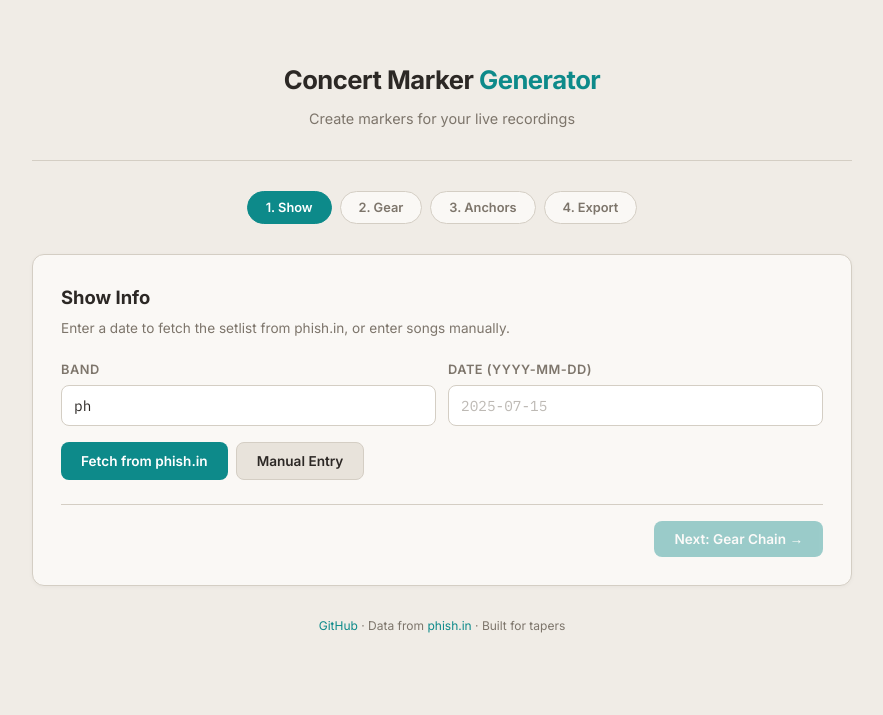
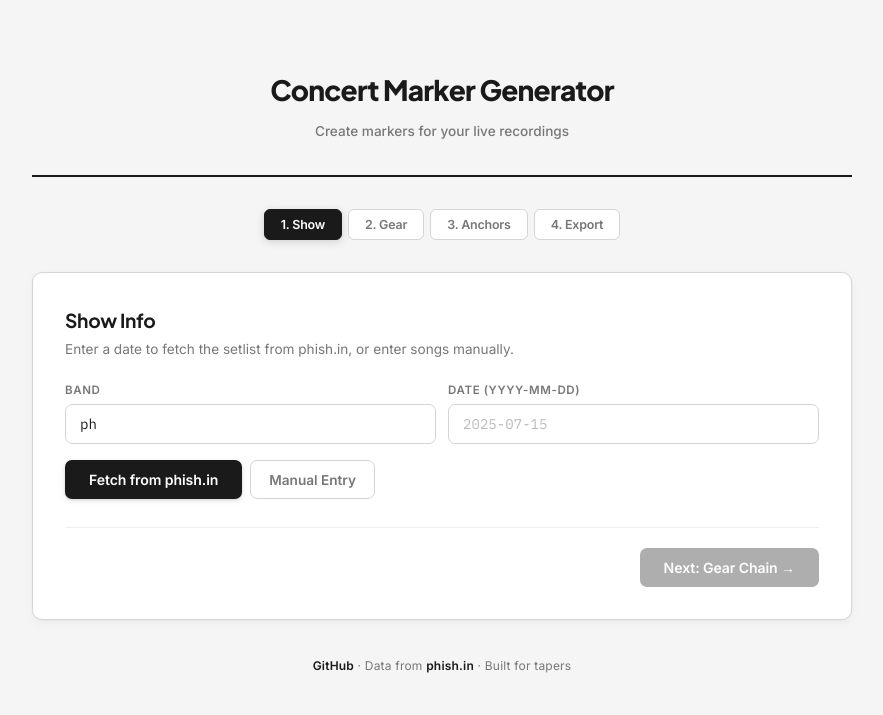
Before and after one commit to PosterNutbag01/concert-marker, a plain HTML site: page index.html in a window 1280 px wide. Shown: the whole page, without its empty margins (198-1081 px from the left). Drawn offline with Linux system fonts and the light colour scheme.

Commit message:
Update index.html

```diff
--- a/index.html
+++ b/index.html
@@ -6,24 +6,25 @@
 <meta name="viewport" content="width=device-width, initial-scale=1.0">
 <title>Concert Marker Generator</title>
 <style>
-  @import url('https://fonts.googleapis.com/css2?family=IBM+Plex+Mono:wght@400;600;700&family=Inter:wght@400;500;600;700&display=swap');
+  @import url('https://fonts.googleapis.com/css2?family=IBM+Plex+Mono:wght@400;500;600&family=Inter:wght@400;500;600&family=Plus+Jakarta+Sans:wght@600;700;800&display=swap');
 
   * { margin: 0; padding: 0; box-sizing: border-box; }
 
   :root {
-    --bg: #f0ece6;
-    --surface: #faf8f5;
-    --surface2: #e8e3db;
-    --border: #d4cec4;
-    --text: #2c2825;
-    --text-dim: #7d756b;
-    --accent: #0d8a8a;
-    --accent-dim: #0a7070;
-    --accent-light: #e6f5f5;
-    --green: #3d8b5e;
-    --red: #c44040;
+    --bg: #f5f5f5;
+    --surface: #ffffff;
+    --surface2: #eeeeee;
+    --border: #d5d5d5;
+    --text: #1a1a1a;
+    --text-dim: #777777;
+    --accent: #1a1a1a;
+    --accent-dim: #333333;
+    --accent-light: #f0f0f0;
+    --green: #2d8a4e;
+    --red: #cc3333;
     --mono: 'IBM Plex Mono', monospace;
     --sans: 'Inter', sans-serif;
+    --heading: 'Plus Jakarta Sans', sans-serif;
   }
 
   body {
@@ -42,48 +43,50 @@
 
   header {
     text-align: center;
-    padding: 40px 0 30px;
-    border-bottom: 1px solid var(--border);
-    margin-bottom: 30px;
+    padding: 48px 0 32px;
+    border-bottom: 2px solid var(--text);
+    margin-bottom: 32px;
   }
 
   header h1 {
-    font-family: var(--sans);
-    font-size: 1.6rem;
-    font-weight: 700;
+    font-family: var(--heading);
+    font-size: 1.75rem;
+    font-weight: 800;
     color: var(--text);
-    letter-spacing: -0.5px;
+    letter-spacing: -0.75px;
   }
 
   header p {
     color: var(--text-dim);
-    font-size: 0.9rem;
-    margin-top: 6px;
+    font-size: 0.85rem;
+    margin-top: 8px;
+    font-weight: 500;
   }
 
   /* Steps Nav */
   .steps-nav {
     display: flex;
     justify-content: center;
-    gap: 8px;
-    margin-bottom: 30px;
+    gap: 6px;
+    margin-bottom: 32px;
   }
 
   .step-btn {
     background: var(--surface);
-    border: 1px solid var(--border);
+    border: 1.5px solid var(--border);
     color: var(--text-dim);
     font-family: var(--sans);
     font-weight: 600;
-    font-size: 0.8rem;
-    padding: 8px 18px;
-    border-radius: 20px;
+    font-size: 0.78rem;
+    padding: 7px 16px;
+    border-radius: 6px;
     cursor: pointer;
-    transition: all 0.2s;
+    transition: all 0.15s ease;
+    letter-spacing: -0.2px;
   }
 
-  .step-btn:hover { border-color: var(--accent); color: var(--accent); }
-  .step-btn.active { background: var(--accent); color: #fff; border-color: var(--accent); }
+  .step-btn:hover { border-color: var(--text); color: var(--text); background: var(--accent-light); }
+  .step-btn.active { background: var(--text); color: #fff; border-color: var(--text); box-shadow: 0 2px 8px rgba(0,0,0,0.15); }
   .step-btn.complete { border-color: var(--green); color: var(--green); }
 
   /* Panels */
@@ -91,19 +94,20 @@
     display: none;
     background: var(--surface);
     border: 1px solid var(--border);
-    border-radius: 12px;
-    padding: 28px;
-    box-shadow: 0 1px 4px rgba(0,0,0,0.04);
+    border-radius: 10px;
+    padding: 32px;
+    box-shadow: 0 1px 3px rgba(0,0,0,0.04), 0 4px 12px rgba(0,0,0,0.03);
   }
 
   .panel.active { display: block; }
 
   .panel h2 {
-    font-family: var(--sans);
-    font-size: 1.15rem;
+    font-family: var(--heading);
+    font-size: 1.2rem;
     font-weight: 700;
     color: var(--text);
-    margin-bottom: 6px;
+    margin-bottom: 4px;
+    letter-spacing: -0.3px;
   }
 
   .panel .desc {
@@ -115,29 +119,29 @@
   /* Form Elements */
   label {
     display: block;
-    font-size: 0.8rem;
+    font-size: 0.72rem;
     font-weight: 600;
     color: var(--text-dim);
-    margin-bottom: 4px;
+    margin-bottom: 5px;
     text-transform: uppercase;
-    letter-spacing: 0.5px;
+    letter-spacing: 0.6px;
   }
 
   input, select {
     width: 100%;
     background: #fff;
-    border: 1px solid var(--border);
+    border: 1.5px solid var(--border);
     color: var(--text);
     font-family: var(--mono);
-    font-size: 0.9rem;
-    padding: 10px 12px;
-    border-radius: 8px;
+    font-size: 0.88rem;
+    padding: 10px 14px;
+    border-radius: 7px;
     margin-bottom: 16px;
     outline: none;
-    transition: all 0.2s;
+    transition: all 0.15s ease;
   }
 
-  input:focus, select:focus { border-color: var(--accent); box-shadow: 0 0 0 3px var(--accent-light); }
+  input:focus, select:focus { border-color: var(--text); box-shadow: 0 0 0 3px rgba(26,26,26,0.06); }
   input::placeholder { color: var(--text-dim); opacity: 0.5; }
 
   .row { display: flex; gap: 12px; }
@@ -148,51 +152,58 @@
     font-weight: 600;
     font-size: 0.85rem;
     padding: 10px 20px;
-    border-radius: 8px;
+    border-radius: 7px;
     cursor: pointer;
     border: none;
-    transition: all 0.2s;
+    transition: all 0.15s ease;
   }
 
   .btn-primary {
-    background: var(--accent);
+    background: var(--text);
     color: #fff;
+    box-shadow: 0 1px 3px rgba(0,0,0,0.12), 0 2px 6px rgba(0,0,0,0.08);
+    padding: 11px 24px;
+    font-size: 0.88rem;
+    letter-spacing: -0.1px;
   }
-  .btn-primary:hover { background: var(--accent-dim); }
-  .btn-primary:disabled { opacity: 0.4; cursor: not-allowed; }
+  .btn-primary:hover { background: #000; box-shadow: 0 2px 8px rgba(0,0,0,0.2); transform: translateY(-1px); }
+  .btn-primary:active { transform: translateY(0); box-shadow: 0 1px 3px rgba(0,0,0,0.12); }
+  .btn-primary:disabled { opacity: 0.35; cursor: not-allowed; transform: none; box-shadow: none; }
 
   .btn-secondary {
-    background: var(--surface2);
-    color: var(--text);
-    border: 1px solid var(--border);
+    background: transparent;
+    color: var(--text-dim);
+    border: 1.5px solid var(--border);
+    padding: 9px 18px;
   }
-  .btn-secondary:hover { border-color: var(--accent-dim); }
+  .btn-secondary:hover { border-color: var(--text); color: var(--text); background: var(--accent-light); }
 
   .btn-small {
-    padding: 6px 12px;
+    padding: 6px 14px;
     font-size: 0.75rem;
   }
 
   .btn-danger {
     background: transparent;
-    color: var(--red);
-    border: 1px solid var(--red);
+    color: var(--text-dim);
+    border: 1.5px solid var(--border);
     padding: 4px 10px;
     font-size: 0.7rem;
   }
+  .btn-danger:hover { color: var(--red); border-color: var(--red); }
 
   /* Setlist Display */
   .setlist-group { margin-bottom: 20px; }
 
   .set-header {
-    font-family: var(--sans);
-    font-size: 0.75rem;
+    font-family: var(--heading);
+    font-size: 0.72rem;
     font-weight: 700;
-    color: var(--accent);
+    color: var(--text);
     text-transform: uppercase;
     letter-spacing: 1.5px;
-    padding: 8px 0;
-    border-bottom: 2px solid var(--accent);
+    padding: 10px 0 6px;
+    border-bottom: 2px solid var(--text);
     margin-bottom: 8px;
   }
 
@@ -200,15 +211,15 @@
     display: flex;
     justify-content: space-between;
     align-items: center;
-    padding: 6px 10px;
-    border-radius: 4px;
-    font-size: 0.9rem;
+    padding: 7px 10px;
+    border-radius: 5px;
+    font-size: 0.88rem;
   }
 
-  .song-row:nth-child(odd) { background: var(--surface2); }
-  .song-row .track-num { font-family: var(--mono); color: var(--text-dim); width: 40px; font-size: 0.8rem; }
-  .song-row .song-name { flex: 1; }
-  .song-row .duration { font-family: var(--mono); color: var(--text-dim); font-size: 0.85rem; }
+  .song-row:nth-child(odd) { background: var(--accent-light); }
+  .song-row .track-num { font-family: var(--mono); color: var(--text-dim); width: 36px; font-size: 0.78rem; }
+  .song-row .song-name { flex: 1; font-weight: 500; }
+  .song-row .duration { font-family: var(--mono); color: var(--text-dim); font-size: 0.82rem; font-weight: 500; }
 
   /* Gear Chain */
   .gear-row {
@@ -223,26 +234,27 @@
   .gear-row .gear-value { flex: 1; }
 
   .marker-preview {
-    background: var(--accent-light);
-    border: 1px solid var(--accent);
-    border-radius: 8px;
-    padding: 12px 16px;
+    background: var(--text);
+    border: none;
+    border-radius: 7px;
+    padding: 14px 18px;
     font-family: var(--mono);
     font-size: 0.85rem;
-    color: var(--accent);
-    margin-top: 12px;
+    color: #fff;
+    margin-top: 16px;
     word-break: break-all;
+    letter-spacing: 0.2px;
   }
 
-  .marker-preview span { color: var(--text-dim); font-size: 0.75rem; display: block; margin-bottom: 4px; font-weight: 600; }
+  .marker-preview span { color: rgba(255,255,255,0.5); font-size: 0.7rem; display: block; margin-bottom: 4px; font-weight: 500; text-transform: uppercase; letter-spacing: 0.5px; }
 
   /* Anchor Points */
   .anchor-info {
     background: var(--accent-light);
-    border: 1px solid rgba(13,138,138,0.2);
+    border: 1.5px solid var(--border);
     border-radius: 8px;
-    padding: 16px 20px;
-    margin-bottom: 20px;
+    padding: 18px 22px;
+    margin-bottom: 22px;
     font-size: 0.85rem;
     color: var(--text-dim);
     line-height: 1.7;
@@ -253,30 +265,30 @@
     width: 100%;
     border-collapse: collapse;
     font-size: 0.8rem;
-    margin-top: 16px;
+    margin-top: 20px;
   }
 
   .marker-table th {
     text-align: left;
-    font-family: var(--mono);
-    font-size: 0.7rem;
+    font-family: var(--heading);
+    font-size: 0.65rem;
     color: var(--text-dim);
     text-transform: uppercase;
-    letter-spacing: 0.5px;
-    padding: 8px 10px;
-    border-bottom: 1px solid var(--border);
+    letter-spacing: 0.8px;
+    padding: 10px 10px;
+    border-bottom: 2px solid var(--text);
   }
 
   .marker-table td {
-    padding: 6px 10px;
+    padding: 7px 10px;
     border-bottom: 1px solid var(--surface2);
     font-family: var(--mono);
-    font-size: 0.8rem;
+    font-size: 0.78rem;
   }
 
   .marker-table tr.set-break td {
     background: var(--surface2);
-    color: var(--accent);
+    color: var(--text);
     font-weight: 600;
     border-bottom: 1px solid var(--border);
   }
@@ -289,16 +301,16 @@
     margin-top: 12px;
   }
 
-  .status.success { background: rgba(61,139,94,0.08); color: var(--green); border: 1px solid rgba(61,139,94,0.2); border-radius: 8px; }
-  .status.error { background: rgba(196,64,64,0.06); color: var(--red); border: 1px solid rgba(196,64,64,0.15); border-radius: 8px; }
-  .status.info { background: var(--accent-light); color: var(--accent); border: 1px solid rgba(13,138,138,0.2); border-radius: 8px; }
+  .status.success { background: rgba(45,138,78,0.08); color: var(--green); border: 1px solid rgba(45,138,78,0.2); border-radius: 8px; }
+  .status.error { background: rgba(204,51,51,0.06); color: var(--red); border: 1px solid rgba(204,51,51,0.15); border-radius: 8px; }
+  .status.info { background: var(--accent-light); color: var(--text); border: 1px solid var(--border); border-radius: 8px; }
 
   .nav-buttons {
     display: flex;
     justify-content: space-between;
-    margin-top: 24px;
-    padding-top: 16px;
-    border-top: 1px solid var(--border);
+    margin-top: 28px;
+    padding-top: 20px;
+    border-top: 1.5px solid var(--surface2);
   }
 
   /* Import instructions */
@@ -311,18 +323,20 @@
 
   footer {
     text-align: center;
-    padding: 30px 0;
+    padding: 36px 0;
     color: var(--text-dim);
     font-size: 0.75rem;
+    letter-spacing: 0.2px;
   }
 
-  footer a { color: var(--accent); text-decoration: none; }
+  footer a { color: var(--text); text-decoration: none; font-weight: 600; }
+  footer a:hover { text-decoration: underline; }
 </style>
 </head>
 <body>
 <div class="container">
   <header>
-    <h1>Concert Marker <span style="color:var(--accent);">Generator</span></h1>
+    <h1>Concert Marker Generator</h1>
     <p>Create markers for your live recordings</p>
   </header>
 
```
